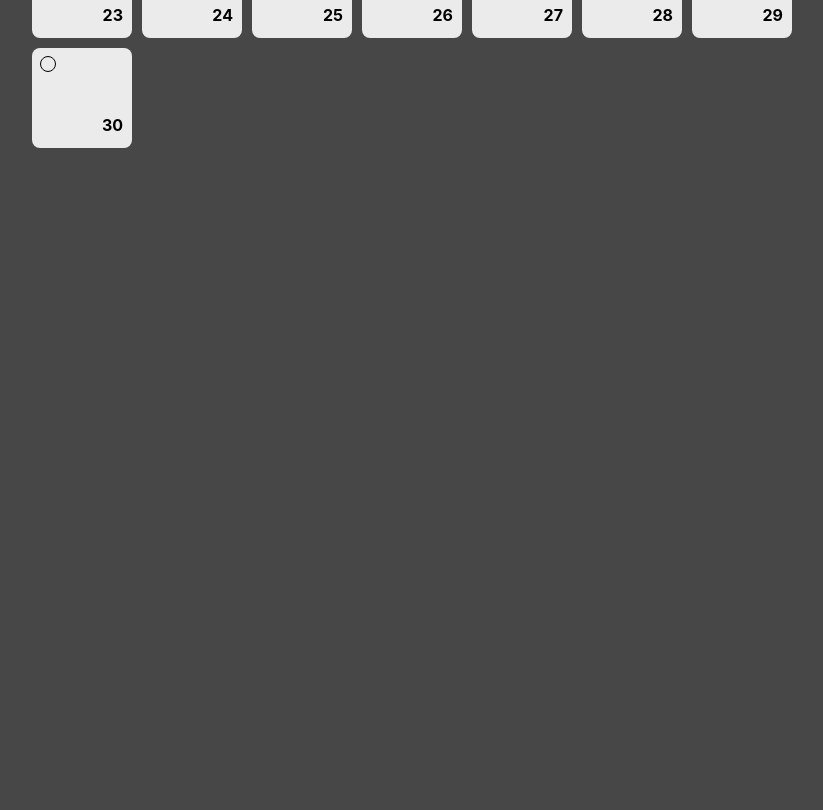
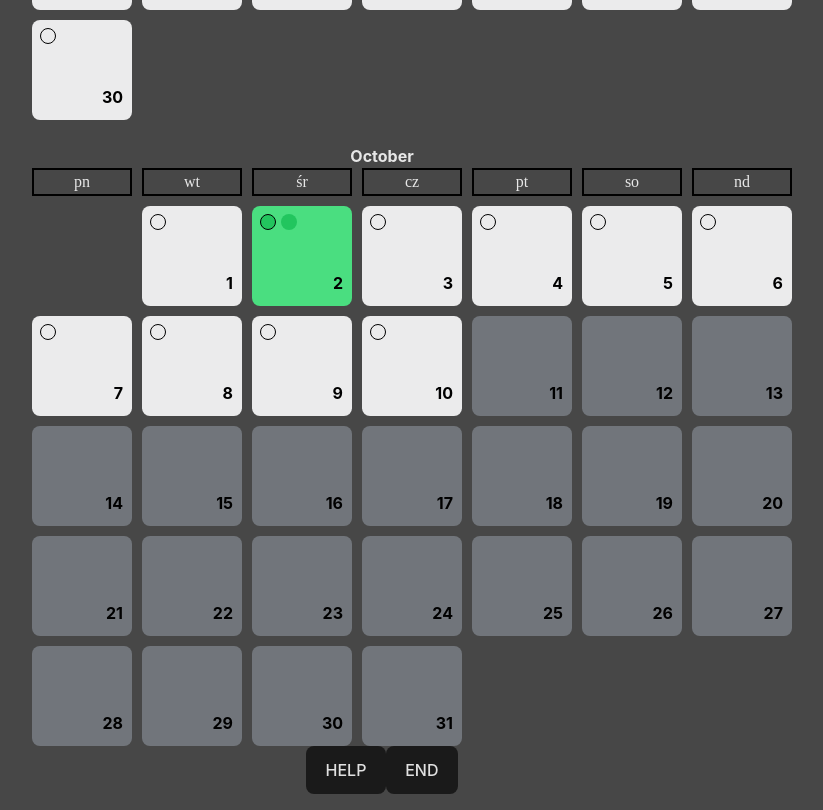
Before and after one commit to Newbies-Workplace/calendar-app-frontend, a React (Vite) app: page / in a window 1280 px wide. Shown: the part 608-1418 px from the top of the page, without its empty margins (258-1081 px from the left). Before the commit the page ends 800 px from the top, so only its background shows below. Built offline with nearby package versions, Linux system fonts and the light colour scheme.

Commit message:
day modal finished

```diff
--- /dev/null
+++ b/src/components/Calendar.jsx
@@ -0,0 +1,55 @@
+import Month from "../components/Month.jsx";
+import { useEffect, useState } from "react";
+import dayjs from "dayjs";
+function Calendar(props) {
+  const repeats =
+    dayjs(`${props.start}`).format("MM") < dayjs(`${props.end}`).format("MM")
+      ? 2
+      : 1;
+  const start = dayjs(`${props.start}`).format("DD-MM-YYYY");
+  const end = dayjs(`${props.end}`).format("DD-MM-YYYY");
+  return (
+    <>
+      {repeats === 1 && (
+        <div>
+          <Month
+            year={dayjs(`${props.start}`).format("YYYY")}
+            monthNumber={dayjs(`${props.start}`).format("M")}
+            start={dayjs(`${props.start}`).format("YYYY-MM-DD")}
+            end={dayjs(`${props.end}`).format("YYYY-MM-DD")}
+            info={props.votelist}
+            dayClick={(number) => {
+              props.onClick(number);
+            }}
+          ></Month>
+        </div>
+      )}
+      {repeats === 2 && (
+        <div>
+          <Month
+            year={dayjs(`${props.start}`).format("YYYY")}
+            monthNumber={dayjs(`${props.start}`).format("M")}
+            start={dayjs(`${props.start}`).format("YYYY-MM-DD")}
+            end={dayjs(`${props.start}`).endOf("month").format("YYYY-MM-DD")}
+            info={props.votelist}
+            dayClick={(name, date) => {
+              props.onClick(name, date);
+            }}
+          ></Month>
+          <br />
+          <Month
+            year={dayjs(`${props.end}`).format("YYYY")}
+            monthNumber={dayjs(`${props.end}`).format("M")}
+            start={dayjs(`${props.end}`).startOf("month").format("YYYY-MM-DD")}
+            end={dayjs(`${props.end}`).format("YYYY-MM-DD")}
+            info={props.votelist}
+            dayClick={(name, date) => {
+              props.onClick(name, date);
+            }}
+          ></Month>
+        </div>
+      )}
+    </>
+  );
+}
+export default Calendar;
--- a/src/components/DayModal.jsx
+++ b/src/components/DayModal.jsx
@@ -1,45 +1,63 @@
 import React, { useState } from "react";
-
+import dayjs from "dayjs";
 export default function DayModal(props) {
+  let currentVote = props.votelist.find(
+    (vote) =>
+      dayjs(vote.dayNumber).format("YYYY-MM-DD") ===
+      dayjs(props.dayDate).format("YYYY-MM-DD")
+  );
+  currentVote = currentVote || { votes: [] };
   return (
     <>
       <div className="text-center bg-white  p-5 rounded-[10px]">
-        <div className="text-xl  text-[#333] mb-[15px]">{props.dayDate}</div>
+        <div className="text-xl  text-[#333] mb-[15px]">
+          {dayjs(`${props.dayDate}`).format("DD-MM-YYYY")}
+        </div>
 
         {/* <!-- Available section --> */}
         <div className="text-base font-medium text-[#666] mt-2.5 mb-[5px] mx-0">
           Dostępni
         </div>
         <div className="flex justify-center flex-wrap gap-2.5 mb-2.5">
-          <div
-            className="inline-flex items-center bg-[#f2f2f2] text-sm text-[#333] border px-2.5 py-[5px] rounded-[20px] border-solid border-transparent     bg-[#e6ffe6] border-[#28a745] before:content-[''] before:inline-block before:w-2.5 before:h-2.5 before:bg-[#28a745] before:mr-2 before:rounded-[50%]
-"
-          >
-            John Snow
-          </div>
-          <div
-            className="inline-flex items-center bg-[#f2f2f2] text-sm text-[#333] border px-2.5 py-[5px] rounded-[20px] border-solid border-transparent     bg-[#e6ffe6] border-[#28a745] before:content-[''] before:inline-block before:w-2.5 before:h-2.5 before:bg-[#28a745] before:mr-2 before:rounded-[50%]
-"
-          >
-            Johny Test
-          </div>
-          <div
-            className="inline-flex items-center bg-[#f2f2f2] text-sm text-[#333] border px-2.5 py-[5px] rounded-[20px] border-solid border-transparent     bg-[#e6ffe6] border-[#28a745] before:content-[''] before:inline-block before:w-2.5 before:h-2.5 before:bg-[#28a745] before:mr-2 before:rounded-[50%]
-"
-          >
-            Donald Kaczor
-          </div>
-          <div
-            className="inline-flex items-center bg-[#f2f2f2] text-sm text-[#333] border px-2.5 py-[5px] rounded-[20px] border-solid border-transparent     bg-[#e6ffe6] border-[#28a745] before:content-[''] before:inline-block before:w-2.5 before:h-2.5 before:bg-[#28a745] before:mr-2 before:rounded-[50%]
-"
-          >
-            Lupieżca z Żoliborza
-          </div>
+          {currentVote.votes.length > 0 ? (
+            currentVote.votes.map((vote, index) => {
+              if (vote.status) {
+                return (
+                  <div
+                    key={index}
+                    className="inline-flex items-center bg-[#f2f2f2] text-sm text-[#333] border px-2.5 py-[5px] rounded-[20px] border-solid border-transparent bg-[#e6ffe6] border-[#28a745] before:content-[''] before:inline-block before:w-2.5 before:h-2.5 before:bg-[#28a745] before:mr-2 before:rounded-[50%]"
+                  >
+                    {vote.name}
+                  </div>
+                );
+              }
+              return null;
+            })
+          ) : (
+            <div>No votes available for this day.</div>
+          )}
         </div>
 
         <div className="modal-section-title">Niedostępni</div>
         <div className="flex justify-center flex-wrap gap-2.5 mb-2.5">
-          <div className="inline-flex items-center bg-[#f2f2f2] text-sm text-[#333] border px-2.5 py-[5px] rounded-[20px] border-solid border-transparent     bg-[#ffe6e6] border-[#dc3545] before:content-[''] before:inline-block before:w-2.5 before:h-2.5 before:bg-[#dc3545] before:mr-2 before:rounded-[50%]">
+          {currentVote.votes.length > 0 ? (
+            currentVote.votes.map((vote, index) => {
+              if (!vote.status) {
+                return (
+                  <div
+                    key={index}
+                    className="inline-flex items-center bg-[#f2f2f2] text-sm text-[#333] border px-2.5 py-[5px] rounded-[20px] border-solid border-transparent     bg-[#ffe6e6] border-[#dc3545] before:content-[''] before:inline-block before:w-2.5 before:h-2.5 before:bg-[#dc3545] before:mr-2 before:rounded-[50%]"
+                  >
+                    {vote.name}
+                  </div>
+                );
+              }
+              return null;
+            })
+          ) : (
+            <div>No votes available for this day.</div>
+          )}
+          {/* <div className="inline-flex items-center bg-[#f2f2f2] text-sm text-[#333] border px-2.5 py-[5px] rounded-[20px] border-solid border-transparent     bg-[#ffe6e6] border-[#dc3545] before:content-[''] before:inline-block before:w-2.5 before:h-2.5 before:bg-[#dc3545] before:mr-2 before:rounded-[50%]">
             Ty
           </div>
           <div className="inline-flex items-center bg-[#f2f2f2] text-sm text-[#333] border px-2.5 py-[5px] rounded-[20px] border-solid border-transparent     bg-[#ffe6e6] border-[#dc3545] before:content-[''] before:inline-block before:w-2.5 before:h-2.5 before:bg-[#dc3545] before:mr-2 before:rounded-[50%]">
@@ -53,10 +71,10 @@ export default function DayModal(props) {
           </div>
           <div className="inline-flex items-center bg-[#f2f2f2] text-sm text-[#333] border px-2.5 py-[5px] rounded-[20px] border-solid border-transparent     bg-[#ffe6e6] border-[#dc3545] before:content-[''] before:inline-block before:w-2.5 before:h-2.5 before:bg-[#dc3545] before:mr-2 before:rounded-[50%]">
             Robert
-          </div>
+          </div> */}
         </div>
 
-        <div className="text-base font-medium text-[#666] mt-2.5 mb-[5px] mx-0">
+        {/* <div className="text-base font-medium text-[#666] mt-2.5 mb-[5px] mx-0">
           Niekreśleni
         </div>
         <div className="flex justify-center gap-2.5 mb-5">
@@ -69,7 +87,7 @@ export default function DayModal(props) {
           <div className="inline-block bg-[#f2f2f2] text-sm cursor-pointer transition-[background-color] duration-[0.3s] ease-[ease] px-2.5 py-[5px] rounded-[5px]">
             On też
           </div>
-        </div>
+        </div> */}
       </div>
     </>
   );
--- a/src/components/Month.jsx
+++ b/src/components/Month.jsx
@@ -60,9 +60,10 @@ function Month(props) {
                 }
                 onClick={() => {
                   props.dayClick(
+                    "day",
                     dayjs(
                       `${props.year}-${props.monthNumber}-${index + 1}`
-                    ).format("DD-MM-YYYY")
+                    ).format("YYYY-MM-DD")
                   );
                 }}
               />
--- a/src/pages/SecondPage.jsx
+++ b/src/pages/SecondPage.jsx
@@ -1,7 +1,7 @@
 import "../App.css";
-import Month from "../components/Month.jsx";
+import Calendar from "../components/Calendar.jsx";
 import Modal from "../components/Modal.jsx";
-import Day from "../components/Day.jsx";
+import "../components/button.css";
 import EndVoteModal from "../components/EndVoteModal.jsx";
 import DayModal from "../components/DayModal.jsx";
 import HelpModal from "../components/HelpModal.jsx";
@@ -11,51 +11,69 @@ const votelist = [
   {
     dayNumber: "2024-09-17",
     votes: [
-      { status: false, isCurrentUserVote: true },
-      { status: false, isCurrentUserVote: false },
+      { status: false, isCurrentUserVote: true, name: "flo" },
+      { status: false, isCurrentUserVote: false, name: "owy" },
     ],
   },
   {
     dayNumber: "2024-09-15",
     votes: [
-      { status: true, isCurrentUserVote: true },
-      { status: false, isCurrentUserVote: false },
+      { status: true, isCurrentUserVote: true, name: "flo" },
+      { status: false, isCurrentUserVote: false, name: "owy" },
     ],
   },
   {
-    dayNumber: "2024-10-09",
+    dayNumber: "2024-10-02",
     votes: [
-      { status: true, isCurrentUserVote: true },
-      { status: true, isCurrentUserVote: false },
+      { status: true, isCurrentUserVote: true, name: "flo" },
+      { status: true, isCurrentUserVote: false, name: "owy" },
     ],
   },
 ];
 
 function SecondPage(props) {
   const [activeModal, setActiveModal] = useState(null);
-  const click = (number) => {
-    setActiveModal(number);
+  const [modalDate, setModalDate] = useState(null);
+  const click = (name, date) => {
+    setModalDate(date);
+    setActiveModal(name);
   };
   const onDismiss = () => {
     setActiveModal(null);
   };
   return (
     <>
-      <Month
-        year="2024"
-        monthNumber="9"
+      <Calendar
+        votelist={votelist}
+        onClick={(name, date) => {
+          click(name, date);
+        }}
         start="2024-09-07"
-        end="2024-09-30"
-        info={votelist}
-        dayClick={(number) => {
-          click(number);
+        end="2024-10-10"
+      ></Calendar>
+      <Modal isActive={activeModal != null} onShow={onDismiss}>
+        {activeModal === "end" && <EndVoteModal onClick={onDismiss} />}
+        {activeModal === "day" && (
+          <DayModal dayDate={modalDate} votelist={votelist}></DayModal>
+        )}
+        {activeModal === "help" && <HelpModal></HelpModal>}
+      </Modal>
+      <button
+        className="main"
+        onClick={() => {
+          click("help", null);
         }}
-      ></Month>
-      <Modal isActive={activeModal != null} onShow={onDismiss}>
-        {/* <EndVoteModal onClick={onDismiss} /> */}
-        <DayModal dayDate={activeModal}></DayModal>
-        {/* <HelpModal></HelpModal> */}
-      </Modal>
+      >
+        HELP
+      </button>
+      <button
+        className="main"
+        onClick={() => {
+          click("end", null);
+        }}
+      >
+        END
+      </button>
     </>
   );
 }
```
